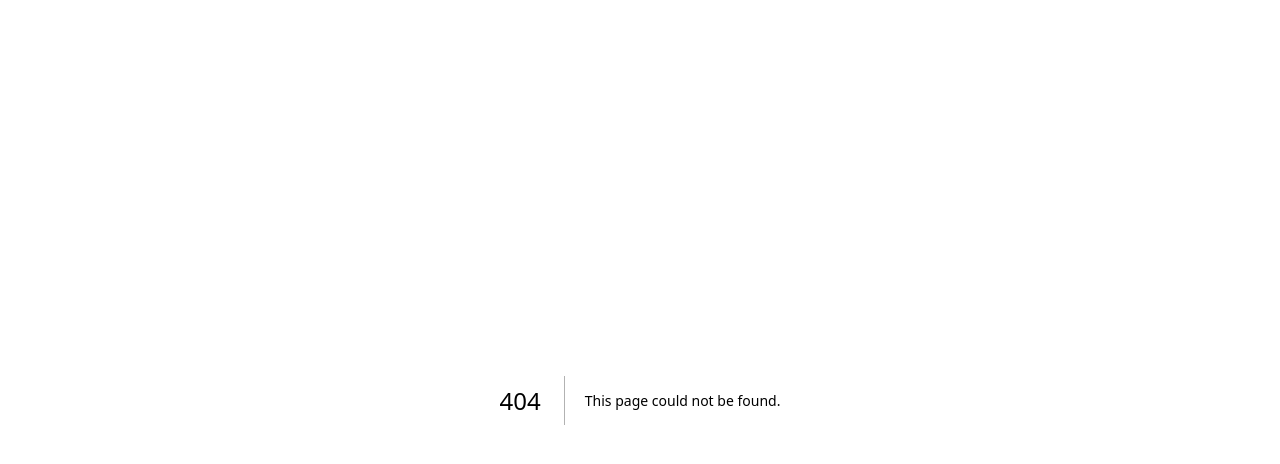
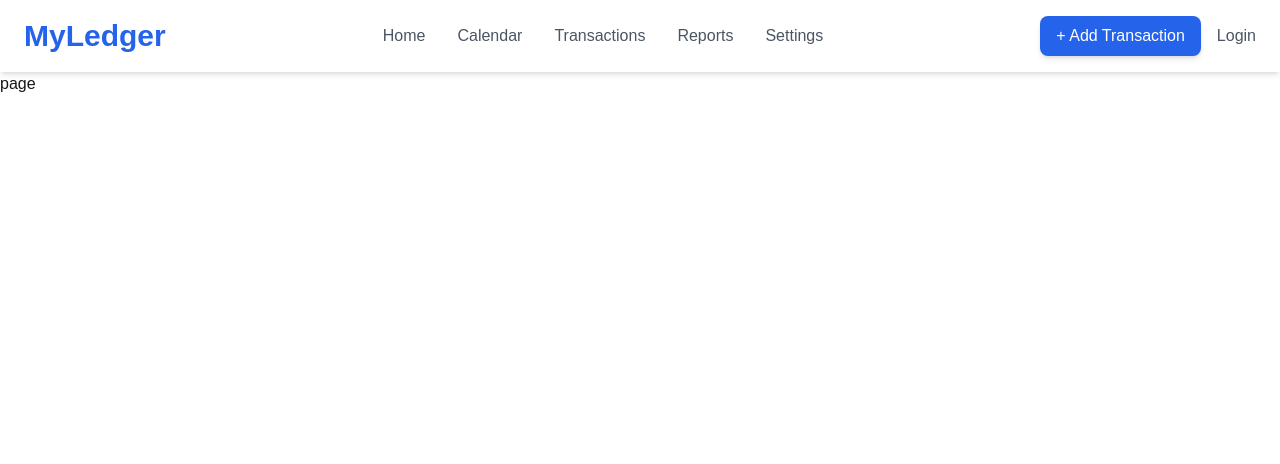
Before and after one commit to Lee-Dongwook/Next-Household-Account, a Next.js app: page /calendar in a window 1280 px wide. Before the commit this address had no page. Shown: the top 464 px of the page. Built offline with nearby package versions, Linux system fonts and the light colour scheme.

Commit message:
feat : Header

```diff
--- /dev/null
+++ b/src/app/calendar/page.tsx
@@ -0,0 +1,7 @@
+import React from "react";
+
+const page = () => {
+  return <div>page</div>;
+};
+
+export default page;
--- a/src/app/layout.tsx
+++ b/src/app/layout.tsx
@@ -1,6 +1,7 @@
 import type { Metadata } from "next";
 import localFont from "next/font/local";
 import "./globals.css";
+import { Header } from "@/components/organisms/Header";
 
 const geistSans = localFont({
   src: "./fonts/GeistVF.woff",
@@ -28,6 +29,7 @@ export default function RootLayout({
       <body
         className={`${geistSans.variable} ${geistMono.variable} antialiased`}
       >
+        <Header />
         {children}
       </body>
     </html>
--- /dev/null
+++ b/src/app/login/page.tsx
@@ -0,0 +1,7 @@
+import React from "react";
+
+const page = () => {
+  return <div>page</div>;
+};
+
+export default page;
--- /dev/null
+++ b/src/app/reports/page.tsx
@@ -0,0 +1,7 @@
+import React from "react";
+
+const page = () => {
+  return <div>page</div>;
+};
+
+export default page;
--- /dev/null
+++ b/src/app/settings/page.tsx
@@ -0,0 +1,7 @@
+import React from "react";
+
+const page = () => {
+  return <div>page</div>;
+};
+
+export default page;
--- /dev/null
+++ b/src/app/transactions/new/page.tsx
@@ -0,0 +1,7 @@
+import React from "react";
+
+const page = () => {
+  return <div>page</div>;
+};
+
+export default page;
--- /dev/null
+++ b/src/app/transactions/page.tsx
@@ -0,0 +1,7 @@
+import React from "react";
+
+const page = () => {
+  return <div>page</div>;
+};
+
+export default page;
--- /dev/null
+++ b/src/components/organisms/Header.tsx
@@ -0,0 +1,102 @@
+import React from "react";
+import Link from "next/link";
+
+export const Header = () => {
+  return (
+    <header className="bg-white shadow-md sticky top-0 z-50">
+      <div className="container mx-auto px-6 py-4 flex justify-between items-center">
+        {/* Logo */}
+        <div className="text-3xl font-extrabold text-blue-600">
+          <Link href="/">MyLedger</Link>
+        </div>
+
+        {/* Navigation Menu */}
+        <nav className="hidden md:flex space-x-8">
+          <Link
+            href="/"
+            className="text-gray-600 hover:text-blue-600 transition duration-300 font-medium"
+          >
+            Home
+          </Link>
+          <Link
+            href="/calendar"
+            className="text-gray-600 hover:text-blue-600 transition duration-300 font-medium"
+          >
+            Calendar
+          </Link>
+          <Link
+            href="/transactions"
+            className="text-gray-600 hover:text-blue-600 transition duration-300 font-medium"
+          >
+            Transactions
+          </Link>
+          <Link
+            href="/reports"
+            className="text-gray-600 hover:text-blue-600 transition duration-300 font-medium"
+          >
+            Reports
+          </Link>
+          <Link
+            href="/settings"
+            className="text-gray-600 hover:text-blue-600 transition duration-300 font-medium"
+          >
+            Settings
+          </Link>
+        </nav>
+
+        {/* Action Buttons */}
+        <div className="flex items-center space-x-4">
+          {/* Add New Transaction */}
+          <Link
+            href="/transactions/new"
+            className="bg-blue-600 text-white px-4 py-2 rounded-lg shadow-md hover:bg-blue-500 transition duration-300"
+          >
+            + Add Transaction
+          </Link>
+
+          {/* Profile/Login */}
+          <Link
+            href="/login"
+            className="text-gray-600 hover:text-blue-600 transition duration-300 font-medium"
+          >
+            Login
+          </Link>
+        </div>
+      </div>
+
+      {/* Mobile Menu */}
+      <div className="md:hidden flex justify-between items-center px-6 py-3 border-t">
+        <Link
+          href="/"
+          className="text-gray-600 hover:text-blue-600 font-medium"
+        >
+          Home
+        </Link>
+        <Link
+          href="/calendar"
+          className="text-gray-600 hover:text-blue-600 font-medium"
+        >
+          Calendar
+        </Link>
+        <Link
+          href="/transactions"
+          className="text-gray-600 hover:text-blue-600 font-medium"
+        >
+          Transactions
+        </Link>
+        <Link
+          href="/reports"
+          className="text-gray-600 hover:text-blue-600 font-medium"
+        >
+          Reports
+        </Link>
+        <Link
+          href="/settings"
+          className="text-gray-600 hover:text-blue-600 font-medium"
+        >
+          Settings
+        </Link>
+      </div>
+    </header>
+  );
+};
```
